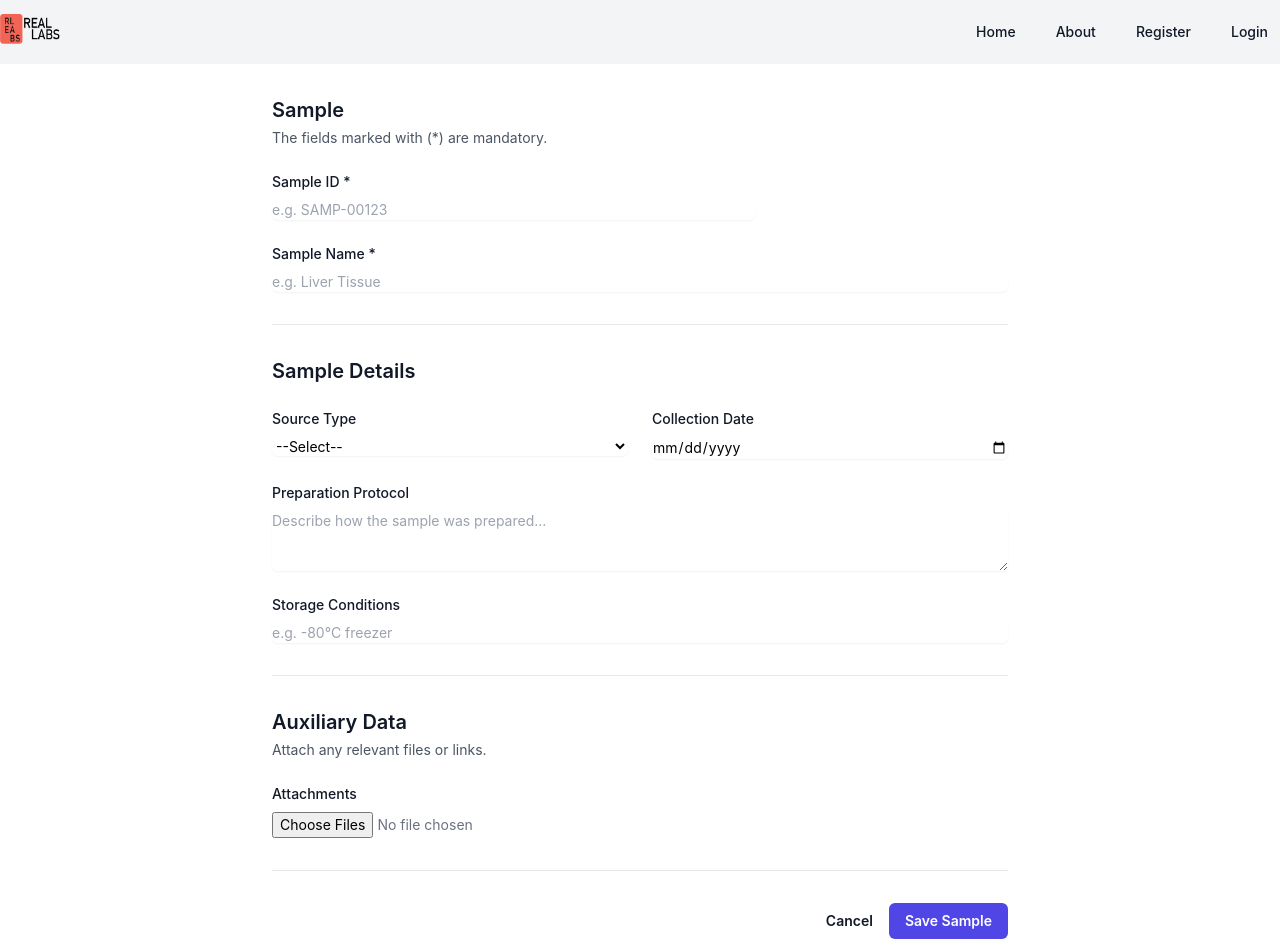
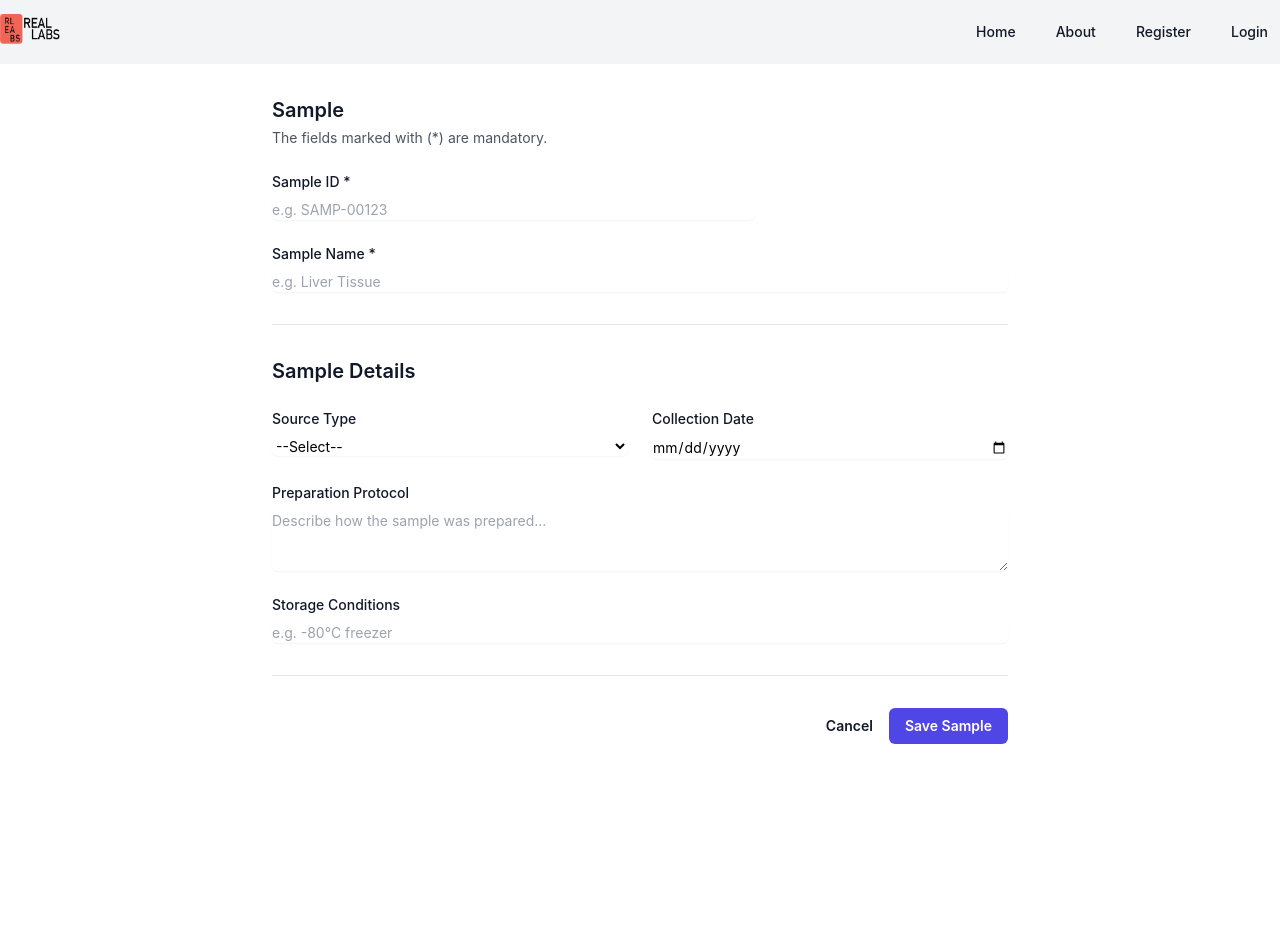
Before and after one commit to PrashhanthNelakanti/LIMS, a Next.js app: page /entities/Sample in a window 1280 px wide. Shown: the top 952 px of the page. After the commit the page ends 800 px from the top, so only its background shows below. Built offline with nearby package versions, Linux system fonts and the light colour scheme.

Commit message:
resolving the basic entity creation issues

```diff
--- a/pages/entities/Sample.js
+++ b/pages/entities/Sample.js
@@ -11,7 +11,8 @@ export default function Sample() {
         attachments: [],
     })
 
-    const [status, setStatus] = useState(null)
+    const [message, setMessage] = useState('')
+    const [messageType, setMessageType] = useState('')
 
     const handleChange = (e) => {
         const { name, value, files } = e.target
@@ -24,7 +25,8 @@ export default function Sample() {
 
     const handleSubmit = async (e) => {
         e.preventDefault()
-
+        setMessage('')
+        setMessageType('')
         const payload = {
             sample_id: formData.sampleId,
             sample_name: formData.sampleName,
@@ -44,7 +46,8 @@ export default function Sample() {
 
             const data = await res.json()
             if (data.success) {
-                setStatus('Sample saved successfully.')
+                setMessage('Sample saved successfully.')
+                setMessageType('success')
                 setFormData({
                     sampleId: '',
                     sampleName: '',
@@ -55,17 +58,28 @@ export default function Sample() {
                     attachments: [],
                 })
             } else {
-                setStatus(`Error: ${data.message}`)
+                setMessage(`✖ ${data.message || 'Error saving patient'}`)
+                setMessageType('error')
             }
         } catch (err) {
-            setStatus(`Request failed: ${err.message}`)
+            console.error(err)
+            setMessage('✖ Network error')
+            setMessageType('error')
         }
     }
 
     return (
         <div className="max-w-3xl mx-auto px-4 py-8">
+            {message && (
+                <p className={`mb-4 text-center text-sm font-medium ${
+                    messageType === 'success'
+                        ? 'text-green-800 bg-green-100 border border-green-200 p-2 rounded'
+                        : 'text-red-800 bg-red-100 border border-red-200 p-2 rounded'
+                }`}>
+                    {message}
+                </p>
+            )}
             <form className="space-y-8" onSubmit={handleSubmit}>
-                {/* Sample Header */}
                 <div className="border-b border-gray-200 pb-8">
                     <h2 className="text-xl font-semibold text-gray-900">Sample</h2>
                     <p className="mt-1 text-sm text-gray-600">
@@ -171,24 +185,6 @@ export default function Sample() {
                     </div>
                 </div>
 
-                {/* Auxiliary Data */}
-                <div className="border-b border-gray-200 pb-8">
-                    <h2 className="text-xl font-semibold text-gray-900">Auxiliary Data</h2>
-                    <p className="mt-1 text-sm text-gray-600">Attach any relevant files or links.</p>
-                    <div className="mt-6">
-                        <label htmlFor="attachments" className="block text-sm font-medium text-gray-900">
-                            Attachments
-                        </label>
-                        <input
-                            type="file"
-                            name="attachments"
-                            id="attachments"
-                            multiple
-                            onChange={handleChange}
-                            className="mt-2 block w-full text-sm text-gray-500 file:mr-4 file:py-2 file:px-4 file:rounded-md file:border-0 file:bg-indigo-600 file:text-white hover:file:bg-indigo-500"
-                        />
-                    </div>
-                </div>
 
                 {/* Footer */}
                 <div className="flex justify-end space-x-4">
--- a/pages/entities/Study.js
+++ b/pages/entities/Study.js
@@ -13,6 +13,9 @@ export default function Study() {
     // messageType: 'success' | 'error'
     const [message, setMessage] = useState('')
     const [messageType, setMessageType] = useState('')
+    const user = sessionStorage.getItem('login') || '{}';
+
+    const { fname = '' } = JSON.parse(user);
 
     const handleChange = (e) => {
         const { name, value } = e.target
@@ -35,7 +38,7 @@ export default function Study() {
                     sample_name: form.sampleName,
                     lab: form.lab,
                     bio_material_id: form.bioMaterialId,
-                    created_by: sessionStorage.getItem('')
+                    created_by: fname
                 })
             })
             const data = await res.json()
```
